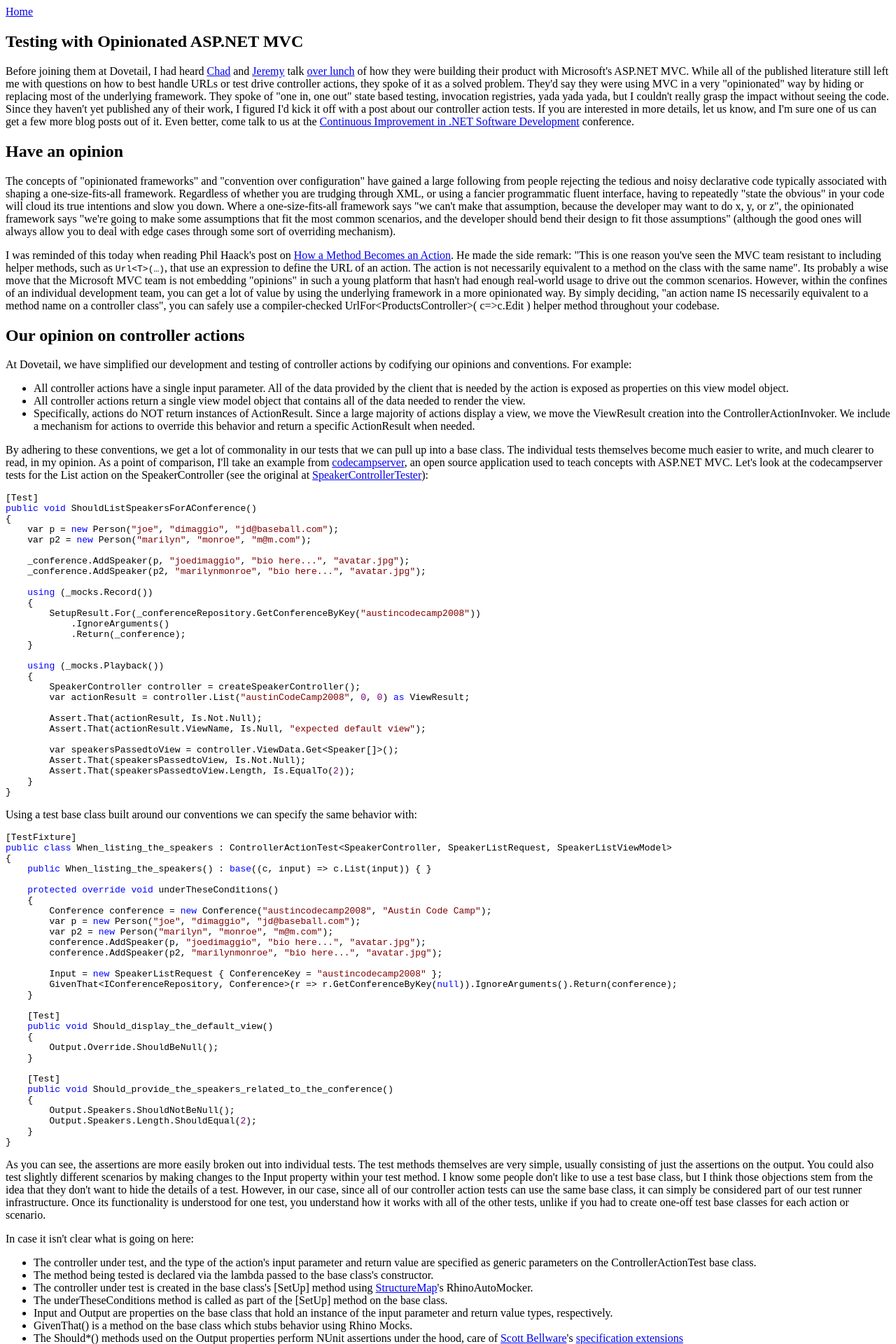
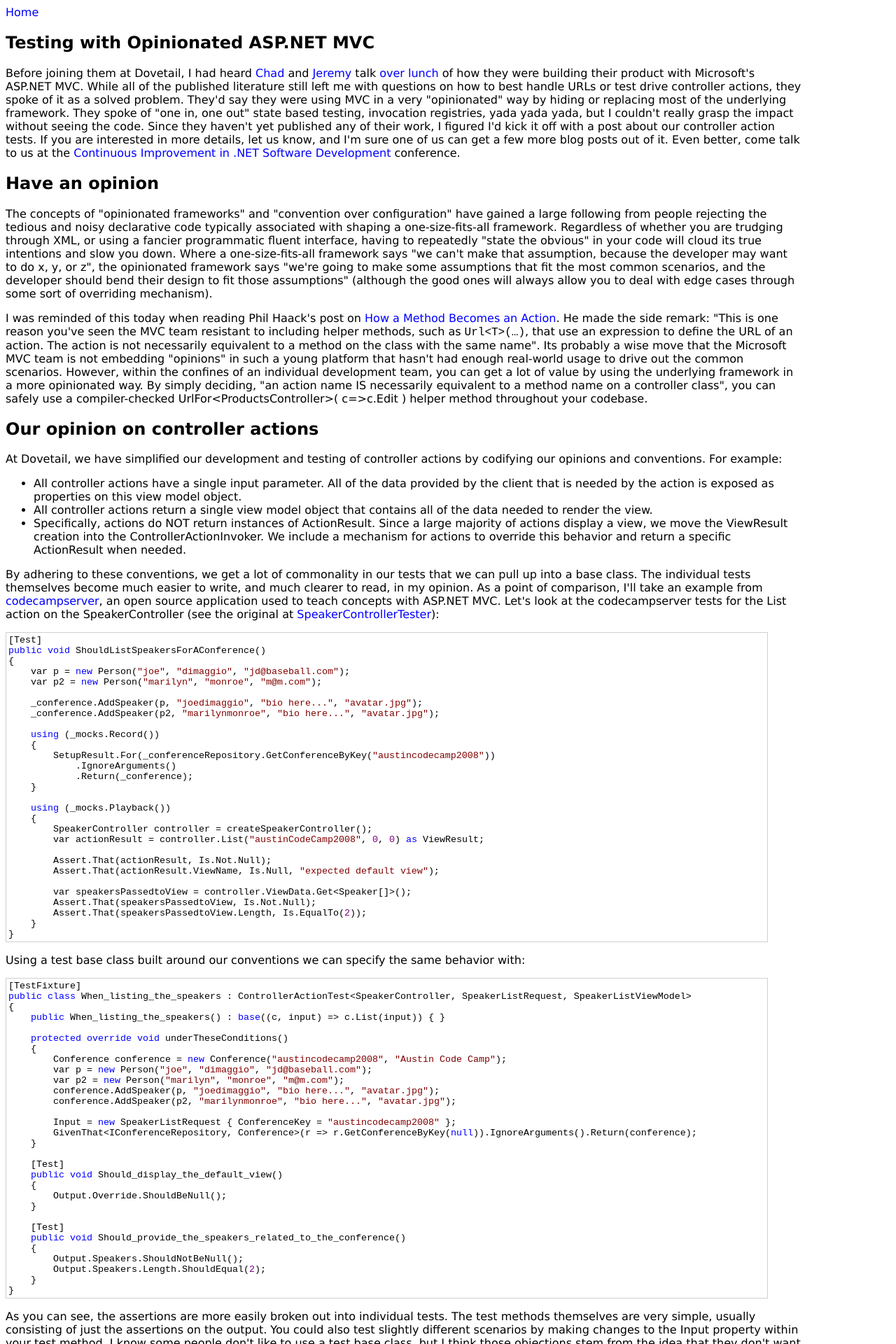
Before and after one commit to flimflan/flimflan.github.com, a Jekyll site: the page built from _posts/2008-09-01-testing-with-opinionated-aspnet-mvc.html, in a window 1280 px wide. Shown: the top 1920 px of the page at 70% size. Built offline with Jekyll 4.4.1, drawn with Linux system fonts in a browser that asks for light colours.

Commit message:
Create site-wide layout and css

```diff
--- a/_layouts/post.html
+++ b/_layouts/post.html
@@ -1,25 +1,9 @@
-<head>
-  <style>
-    .comment-section {
-      width: 600px;
-    }
-
-    .comment {
-      border: solid thin #ccc;
-      margin: 10px;
-      padding: 5px;
-    }
-
-    .owner-comment {
-      background-color: lightblue;
-    }
-
-    .comment_author {
-      font-size: smaller;
-    }
-  </style>
-</head>
+---
+layout: site
+---
 <div>
 <a href="/">Home</a>
 </div>
+<div class="post-body">
 {{content}}
+</div>
--- /dev/null
+++ b/_layouts/site.html
@@ -0,0 +1,7 @@
+<!DOCTYPE html>
+<head>
+<link rel="stylesheet" href="assets/site.css">
+</head>
+<body>
+{{ content }}
+</body>
--- /dev/null
+++ b/assets/site.css
@@ -0,0 +1,49 @@
+body {
+  font-family: Verdana, sans-serif;
+  font-size: 12pt;
+}
+a {
+  text-decoration: none;
+  color: blue;
+}
+a:hover { text-decoration: underline; }
+
+.home {
+  font-size: 18pt;
+}
+.home li {
+  list-style: none;
+  padding: 8px;
+}
+
+pre {
+  font-size: 10pt;
+  width: 95%;
+  padding: 3px;
+  border: solid 1px #d0d0d0;
+}
+.comment-section {
+  width: 600px;
+}
+
+.post-body {
+  display: block;
+  width: 90%;
+  overflow: auto;
+  overflow-x: auto;
+  overflow-y: visible;
+}
+
+.comment {
+  border: solid thin #ccc;
+  margin: 10px;
+  padding: 5px;
+}
+
+.owner-comment {
+  background-color: lightblue;
+}
+
+.comment_author {
+  font-size: smaller;
+}
```
Also changed, not shown: index.html (+9 -1 lines).
